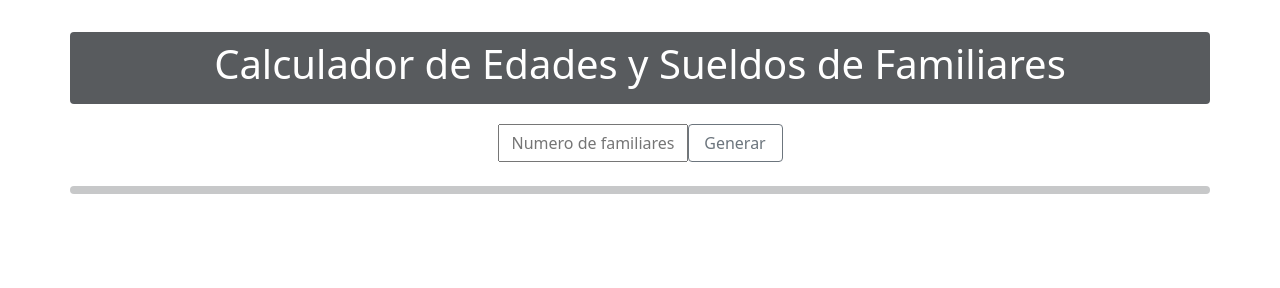
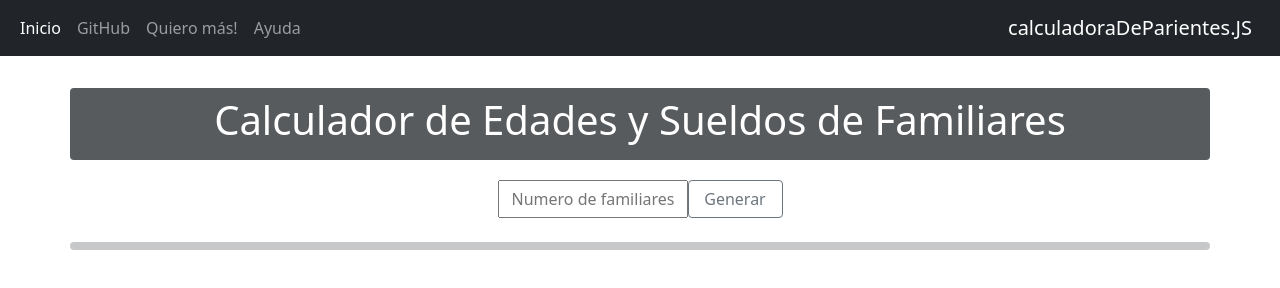
Before and after one commit to rodrigoEsquel/Tarea-Clase-6, a website: page index.html in a window 1280 px wide. Drawn offline with nearby package versions, Linux system fonts and the light colour scheme.

Commit message:
agrega Navbar
Se incorpora una barra de navegación con links importantes

```diff
--- a/index.html
+++ b/index.html
@@ -11,6 +11,27 @@
 </head>
 
 <body>
+  <nav class="navbar navbar-expand-lg navbar-dark bg-dark">
+    <div class="container-fluid">
+      <div class="collapse navbar-collapse">
+        <ul class="navbar-nav me-auto mb-2 mb-lg-0">
+          <li class="nav-item">
+            <a class="nav-link active" aria-current="page"
+              href="file:///C:/Users/Rodrigo/Documents/Cursos/ArgentinaPrograma/1_%20Intro/Tareas/Clase%205/Tarea-Clase-6/Tarea-Clase-6/index.html?#">Inicio</a>
+          </li>
+          <li class="nav-item">
+            <a class="nav-link" href="https://github.com/rodrigoEsquel">GitHub</a>
+          </li>
+          <li class="nav-item">
+            <a class="nav-link" href="https://argentinaprograma.com/">Quiero más!</a>
+          </li>
+          <li class="nav-item">
+            <a class="nav-link" href="#">Ayuda</a>
+          </li>
+        </ul>
+        <div class="d-flex">
+          <a class="navbar-brand" href="#">calculadoraDeParientes.JS</a>
+        </div>
       </div>
     </div>
   </nav>
```
